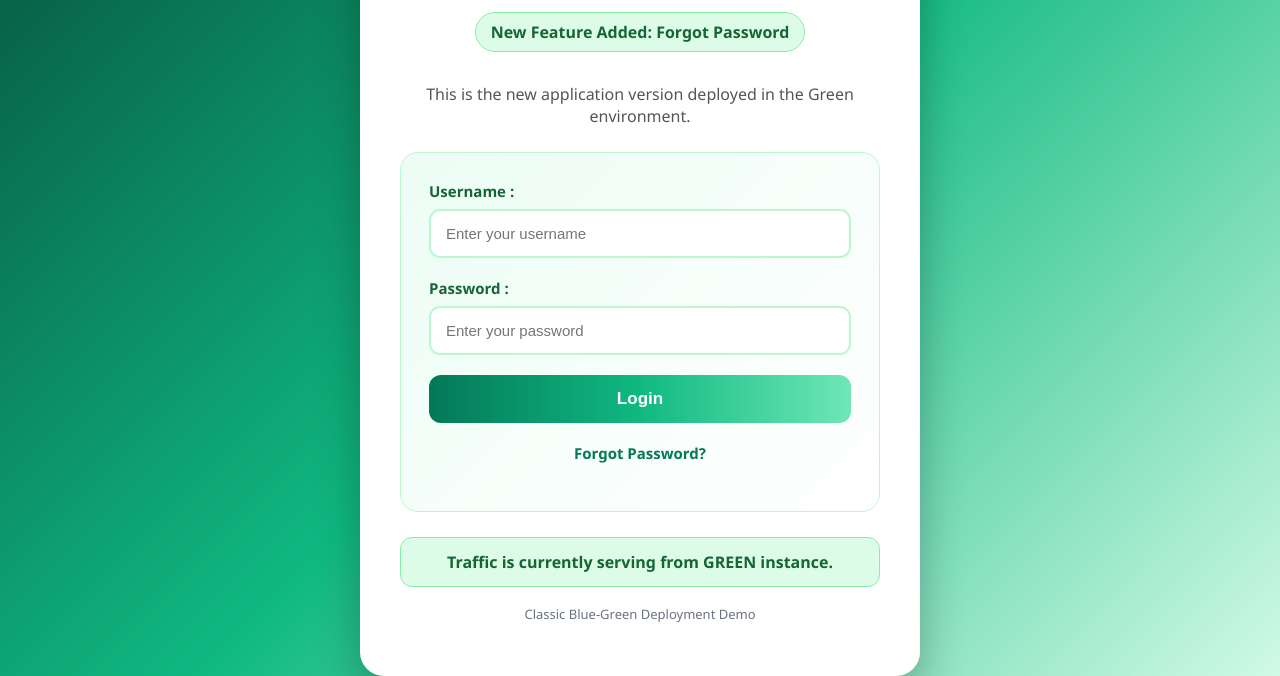
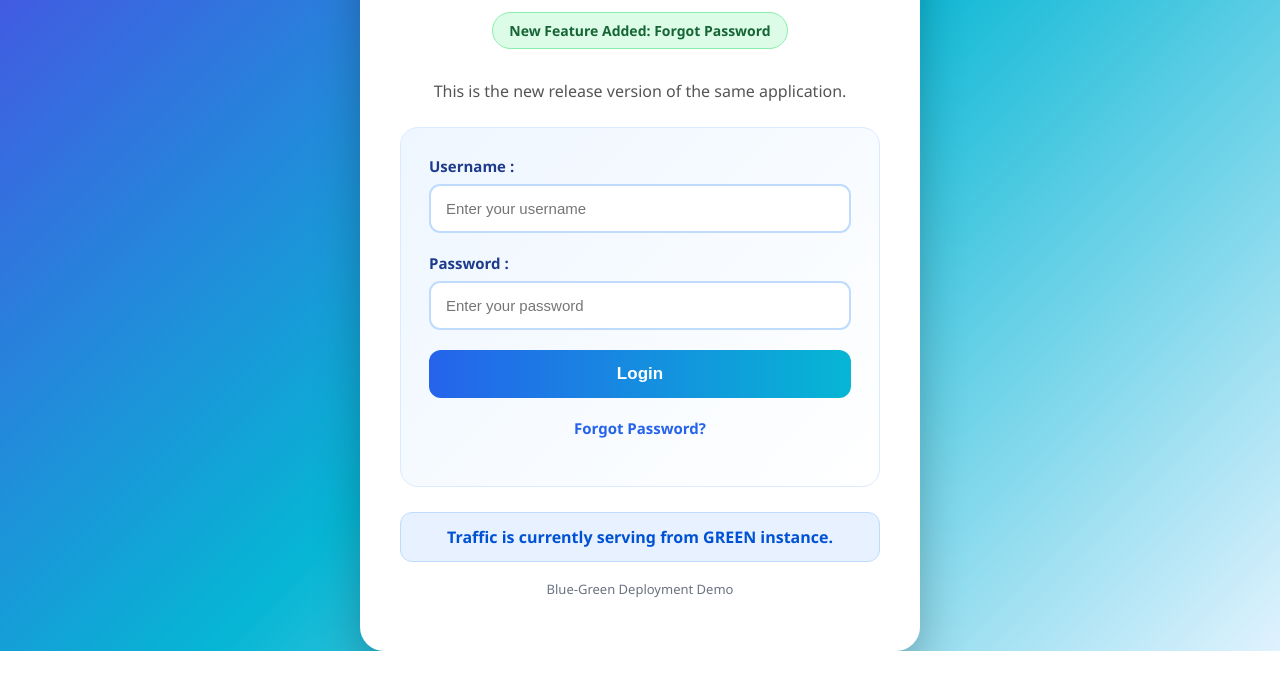
Before and after one commit to MamathaBerragari/Blue-Green-task, a plain HTML site: page green/index.html in a window 1280 px wide. Shown: the part 203-879 px from the top of the page. After the commit the page ends 854 px from the top, so only its background shows below. Drawn offline with Linux system fonts and the light colour scheme.

Commit message:
Update index.html

```diff
--- a/green/index.html
+++ b/green/index.html
@@ -2,7 +2,7 @@
 <html lang="en">
 <head>
   <meta charset="UTF-8">
-  <title>Blue Green Demo App - Green</title>
+  <title>Blue Green Demo App</title>
 
   <style>
     * {
@@ -13,7 +13,7 @@
       margin: 0;
       font-family: "Segoe UI", Arial, sans-serif;
       min-height: 100vh;
-      background: linear-gradient(135deg, #064e3b, #10b981, #d1fae5);
+      background: linear-gradient(135deg, #4f46e5, #06b6d4, #e0f2fe);
       display: flex;
       justify-content: center;
       align-items: center;
@@ -25,20 +25,32 @@
       border-radius: 24px;
       background: #ffffff;
       text-align: center;
-      box-shadow: 0 20px 45px rgba(0, 0, 0, 0.28);
-      border-top: 12px solid #22c55e;
+      box-shadow: 0 20px 45px rgba(0, 0, 0, 0.25);
+      border-top: 12px solid #2563eb;
     }
 
     .badge {
       display: inline-block;
       padding: 9px 20px;
       border-radius: 30px;
-      background: linear-gradient(90deg, #047857, #10b981, #6ee7b7);
+      background: linear-gradient(90deg, #2563eb, #06b6d4);
       color: white;
       font-weight: bold;
       font-size: 13px;
       letter-spacing: 1px;
       margin-bottom: 18px;
+    }
+
+    .feature-badge {
+      display: inline-block;
+      margin-bottom: 15px;
+      padding: 8px 16px;
+      border-radius: 20px;
+      background: #dcfce7;
+      color: #166534;
+      font-weight: bold;
+      border: 1px solid #86efac;
+      font-size: 14px;
     }
 
     h1 {
@@ -49,7 +61,7 @@
 
     h2 {
       margin: 5px 0 15px;
-      color: #16a34a;
+      color: #2563eb;
       font-size: 23px;
     }
 
@@ -59,23 +71,12 @@
       margin-bottom: 25px;
     }
 
-    .new-feature {
-      display: inline-block;
-      background: #dcfce7;
-      color: #166534;
-      padding: 8px 15px;
-      border-radius: 20px;
-      font-weight: bold;
-      margin-bottom: 15px;
-      border: 1px solid #86efac;
-    }
-
     .login-box {
-      background: linear-gradient(135deg, #ecfdf5, #ffffff);
+      background: linear-gradient(135deg, #eef6ff, #ffffff);
       padding: 28px;
       border-radius: 18px;
       margin-top: 20px;
-      border: 1px solid #bbf7d0;
+      border: 1px solid #dbeafe;
     }
 
     .form-row {
@@ -86,7 +87,7 @@
     label {
       display: block;
       font-weight: bold;
-      color: #166534;
+      color: #1e3a8a;
       margin-bottom: 8px;
       font-size: 15px;
     }
@@ -94,16 +95,15 @@
     input {
       width: 100%;
       padding: 14px 15px;
-      border: 2px solid #bbf7d0;
+      border: 2px solid #bfdbfe;
       border-radius: 11px;
       font-size: 15px;
       outline: none;
-      transition: 0.3s;
     }
 
     input:focus {
-      border-color: #16a34a;
-      box-shadow: 0 0 10px rgba(22, 163, 74, 0.35);
+      border-color: #2563eb;
+      box-shadow: 0 0 10px rgba(37, 99, 235, 0.35);
     }
 
     .login-btn {
@@ -111,12 +111,11 @@
       padding: 14px;
       border: none;
       border-radius: 12px;
-      background: linear-gradient(90deg, #047857, #10b981, #6ee7b7);
+      background: linear-gradient(90deg, #2563eb, #06b6d4);
       color: white;
       font-size: 17px;
       font-weight: bold;
       cursor: pointer;
-      transition: 0.3s;
     }
 
     .login-btn:hover {
@@ -127,7 +126,7 @@
     .forgot-link {
       display: block;
       text-align: center;
-      color: #047857;
+      color: #2563eb;
       font-weight: bold;
       text-decoration: none;
       font-size: 15px;
@@ -136,17 +135,16 @@
 
     .forgot-link:hover {
       text-decoration: underline;
-      color: #065f46;
     }
 
     .status {
       margin-top: 25px;
       padding: 13px;
       border-radius: 12px;
-      background: #dcfce7;
-      color: #166534;
+      background: #e7f1ff;
+      color: #0052d4;
       font-weight: bold;
-      border: 1px solid #86efac;
+      border: 1px solid #bfdbfe;
     }
 
     .footer {
@@ -166,12 +164,12 @@
     <h1>Blue Green Demo Application</h1>
     <h2>Version 2 - New Release</h2>
 
-    <div class="new-feature">
+    <div class="feature-badge">
       New Feature Added: Forgot Password
     </div>
 
     <p class="description">
-      This is the new application version deployed in the Green environment.
+      This is the new release version of the same application.
     </p>
 
     <div class="login-box">
@@ -201,7 +199,7 @@
     </p>
 
     <p class="footer">
-      Classic Blue-Green Deployment Demo
+      Blue-Green Deployment Demo
     </p>
 
   </div>
```
